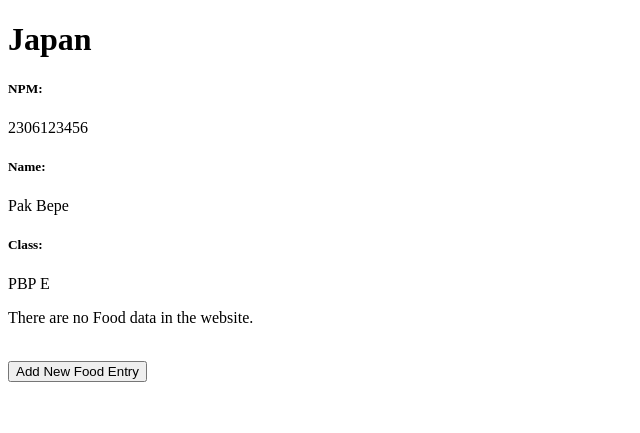
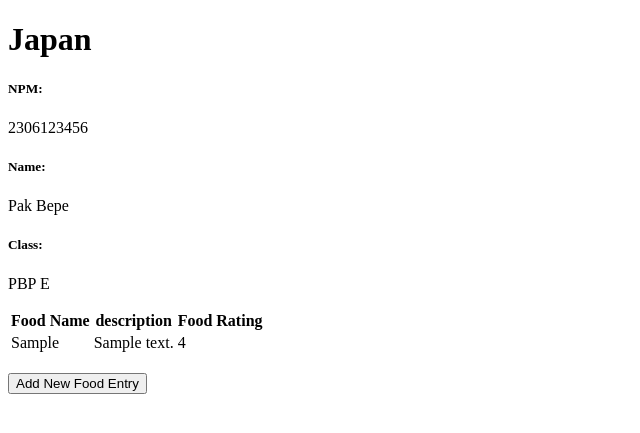
Before and after one commit to kevinadriano1/urbaneat, a Django app: page / in a window 1280 px wide. Shown: the top 433 px of the page, without its empty margins (0-640 px from the left). Run offline with Django 5.2, Linux system fonts and the light colour scheme; tables that the repository leaves empty hold one stand-in row (values such as "Sample post").

Commit message:
tutorial2

```diff
--- a/main/forms.py
+++ b/main/forms.py
@@ -5,4 +5,4 @@ from main.models import FoodEntry
 class FoodEntryForm(ModelForm):
     class Meta:
         model = FoodEntry
-        fields = ["food", "feelings", "food_intensity"]  # Use the correct fields from the model
+        fields = ["food", "description", "rating"]  # Use the correct fields from the model
--- a/main/models.py
+++ b/main/models.py
@@ -5,9 +5,9 @@ class FoodEntry(models.Model):
     id = models.UUIDField(primary_key=True, default=uuid.uuid4, editable=False)
     food = models.CharField(max_length=255)
     time = models.DateField(auto_now_add=True)
-    feelings = models.TextField()
-    food_intensity = models.IntegerField()
+    description = models.TextField()
+    rating = models.IntegerField()
 
     @property
     def is_food_strong(self):
-        return self.food_intensity > 5
+        return self.rating > 5
--- a/main/templates/main.html
+++ b/main/templates/main.html
@@ -11,23 +11,23 @@
  <h5>Class:</h5>
  <p>{{ class }}</p>
 
- {% if not mood_entries %}
+{% if not food_entries %}
 <p>There are no Food data in the website.</p>
 {% else %}
 <table>
   <tr>
     <th>Food Name</th>
-    <th>Taste</th>
+    <th>description</th>
     <th>Food Rating</th>
   </tr>
 
-  {% comment %} This is how to display mood data
+  {% comment %} This is how to display food data
   {% endcomment %}
   {% for food_entry in food_entries %}
   <tr>
     <td>{{food_entry.food}}</td>
-    <td>{{food_entry.taste}}</td>
-    <td>{{food_entry.food_ratings}}</td>
+    <td>{{food_entry.description}}</td>
+    <td>{{food_entry.rating}}</td>
   </tr>
   {% endfor %}
 </table>
--- a/main/urls.py
+++ b/main/urls.py
@@ -1,6 +1,6 @@
 from django.urls import path
-from main.views import show_main
-from main.views import show_main, create_food_entry, show_xml
+
+from main.views import show_main, create_food_entry, show_xml, show_json, show_xml_by_id, show_json_by_id
 
 app_name = 'main'
 
@@ -8,4 +8,7 @@ urlpatterns = [
     path('', show_main, name='show_main'),
     path('create-food-entry', create_food_entry, name='create_food_entry'),
     path('xml/', show_xml, name='show_xml'),
+    path('json/', show_json, name='show_json'),
+    path('xml/<str:id>/', show_xml_by_id, name='show_xml_by_id'),
+    path('json/<str:id>/', show_json_by_id, name='show_json_by_id'),
 ]
--- a/main/views.py
+++ b/main/views.py
@@ -2,8 +2,8 @@ from django.shortcuts import render, redirect
 from main.models import FoodEntry
 from django.http import HttpResponse
 from django.core import serializers
-from .models import FoodEntry  # Import your model
-from .forms import FoodEntryForm  # Import your form
+from main.models import FoodEntry  # Import your model
+from main.forms import FoodEntryForm  # Import your form
 
 
 def show_main(request):
@@ -17,23 +17,28 @@ def show_main(request):
     return render(request, "main.html", context)
 
 def create_food_entry(request):
-    if request.method == "POST":
-        form = FoodEntryForm(request.POST)
+    form = FoodEntryForm(request.POST or None)
 
-        if form.is_valid():
-            form.save()  # Directly save the form if valid
-            return redirect('main:show_main')
-        else:
-            print(form.errors)  # Debug: Print any validation errors to the console
-    else:
-        form = FoodEntryForm()
+    if form.is_valid() and request.method == "POST":
+        form.save()
+        return redirect('main:show_main')
 
     context = {'form': form}
     return render(request, "create_food_entry.html", context)
 
 def show_xml(request):
     data = FoodEntry.objects.all()
+    return HttpResponse(serializers.serialize("xml", data), content_type="application/xml")
 
-def show_xml(request):
+def show_json(request):
     data = FoodEntry.objects.all()
+    return HttpResponse(serializers.serialize("json", data), content_type="application/json")
+
+
+def show_xml_by_id(request, id):
+    data = FoodEntry.objects.filter(pk=id)
     return HttpResponse(serializers.serialize("xml", data), content_type="application/xml")
+
+def show_json_by_id(request, id):
+    data = FoodEntry.objects.filter(pk=id)
+    return HttpResponse(serializers.serialize("json", data), content_type="application/json")
--- a/midterm_project/settings.py
+++ b/midterm_project/settings.py
@@ -55,7 +55,7 @@ ROOT_URLCONF = 'midterm_project.urls'
 TEMPLATES = [
     {
         'BACKEND': 'django.template.backends.django.DjangoTemplates',
-        'DIRS': [BASE_DIR / 'main' / 'templates'],
+        'DIRS': [BASE_DIR / 'templates'],
         'APP_DIRS': True,
         'OPTIONS': {
             'context_processors': [
```
Also changed, not shown: main/templates/create_food_entry.html (+12 -5 lines), main/migrations/0003_rename_feelings_foodentry_description_and_more.py (added), templates/base.html (renamed from main/templates/base.html).
